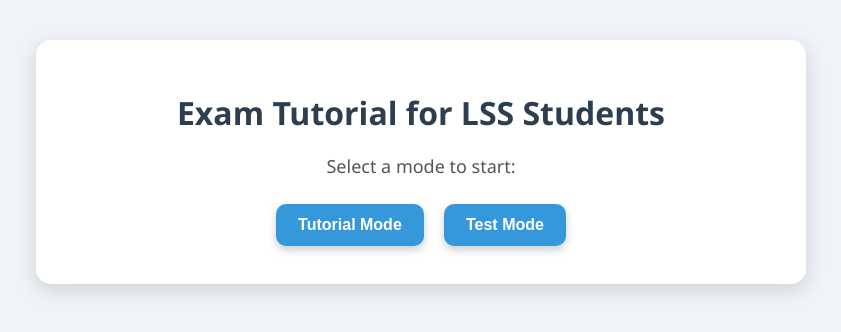
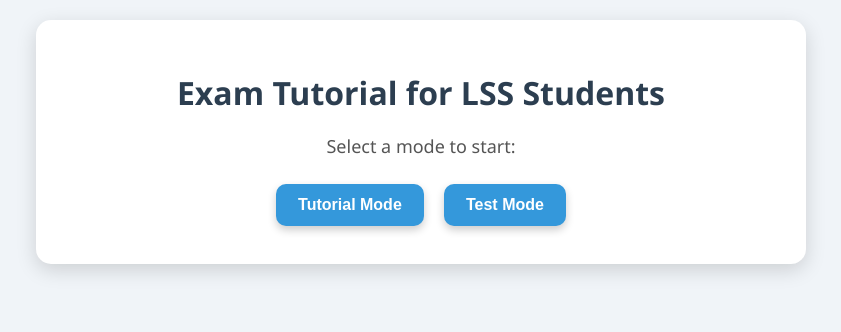
Before and after one commit to mrsajip/test, a plain HTML site: page index.html in a window 1280 px wide. Shown: the whole page, without its empty margins (219-1060 px from the left). Drawn offline with Linux system fonts and the light colour scheme; no server answers.

Commit message:
Update style.css

```diff
--- a/style.css
+++ b/style.css
@@ -2,7 +2,7 @@ body {
   font-family: "Segoe UI", Arial, sans-serif;
   background: #f0f4f8;
   margin: 0;
-  padding: 40px 0;
+  padding: 20px 0;
 }
 
 .container {
```
